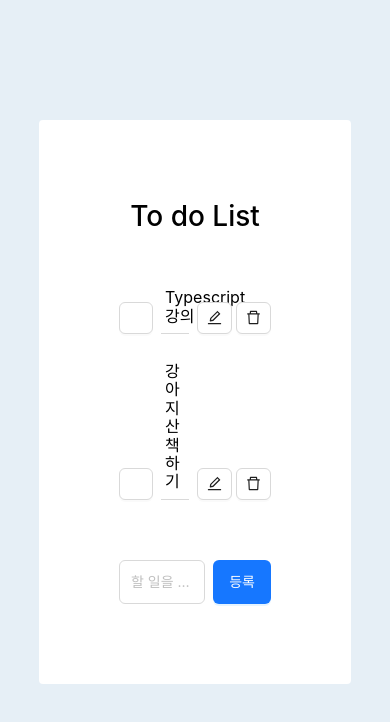
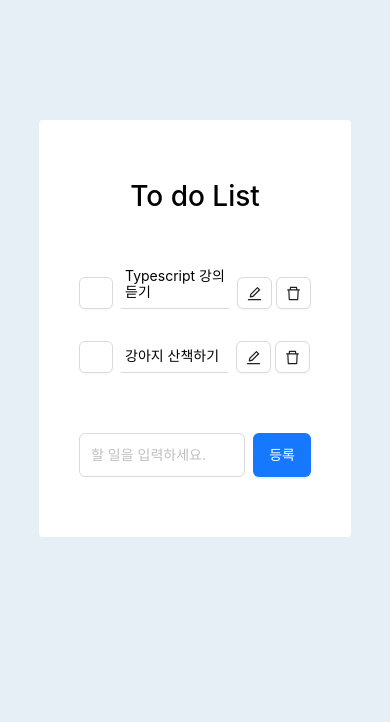
Before and after one commit to jisoooo17/todolist, a React (Create React App) app: page / in a window 390 px wide. Shown: the top 722 px of the page. Built offline with nearby package versions, Linux system fonts and the light colour scheme.

Commit message:
css 수정

```diff
--- a/src/App.css
+++ b/src/App.css
@@ -1,6 +1,6 @@
 /* reset */
 * {margin: 0; padding: 0; }
-html {width: 100%; height: 100%;}
+html {width: 100%; height: 100%; overflow-x: hidden;}
 ul, ol, li {list-style: none;}
 input {padding: 3px 20px; min-height: 44px;}
 textarea {padding: 10px; width: 100%; font-size: 18px; color: #1f1b1c;  resize: none;}
@@ -31,7 +31,8 @@ h3 {margin-bottom: 48px; text-align: center; font-size: 28px;}
 
 @media screen and (max-width: 879px){
   .wrap {width: 80%;}
-  .list .txt {min-width: calc(100% - 125px)}
+  .list-area {padding: 60px 40px;}
+  .list .txt {min-width: calc(100% - 125px); font-size: 14px;}
   .btn-w button {padding: 2px 8px;}
   .btn-w button span {display: none;}
 }
```
